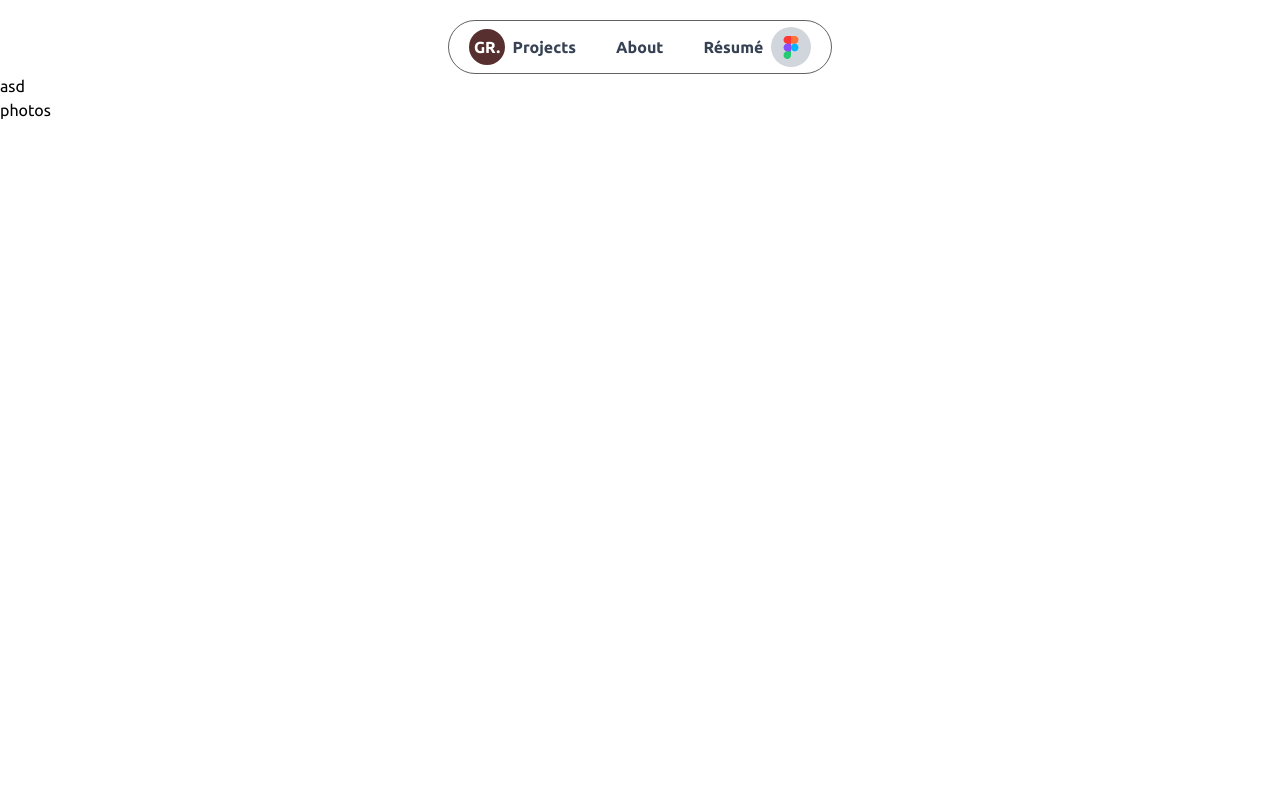
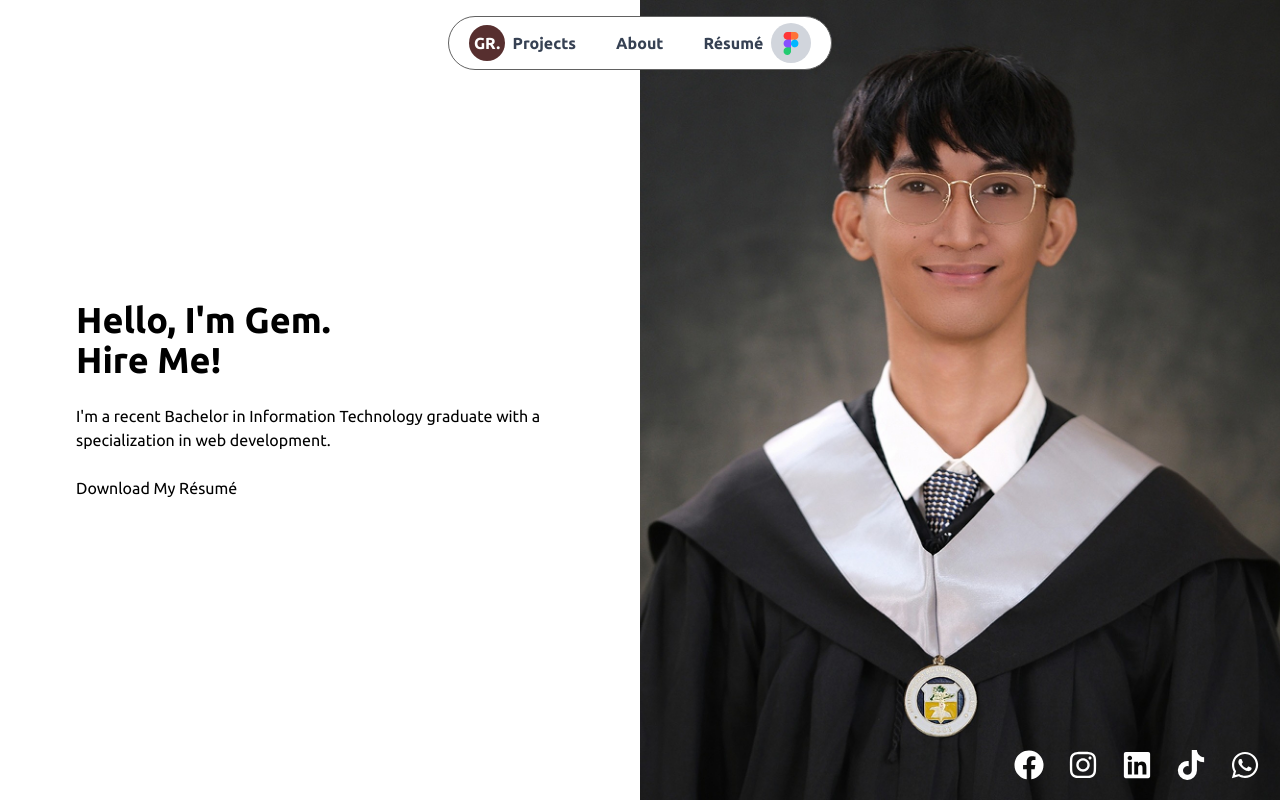
Before and after one commit to gemrey13/gemrey13.github.io, a React (Vite) app: page / in a window 1280 px wide. Shown: the top 800 px of the page. Built offline with nearby package versions, Linux system fonts and the light colour scheme; a web font is replaced by a local one.

Commit message:
updated hero section

```diff
--- a/src/components/Home/HeroSection.tsx
+++ b/src/components/Home/HeroSection.tsx
@@ -1,8 +1,34 @@
+import GradPic from "../../assets/photos/Gem Grad Pic.png";
+import { FaFacebook, FaInstagram, FaLinkedin, FaTiktok, FaWhatsapp } from "react-icons/fa";
+
 const HeroSection = () => {
   return (
-    <section>
-      <div>asd</div>
-      <div>photos</div>
+    <section className="grid md:grid-cols-2 min-h-screen">
+      {/* Text Section */}
+      <div className="h-[30vh] md:h-auto flex flex-col justify-center space-y-6 px-8 m-6 md:m-11">
+        <h1 className="text-4xl font-bold">
+          Hello, I'm Gem. <br /> Hire Me!
+        </h1>
+        <p>
+          I'm a recent Bachelor in Information Technology graduate with a specialization in web
+          development.
+        </p>
+        <p>Download My Résumé</p>
+      </div>
+
+      {/* Image Section */}
+      <div className="h-[70vh] md:h-screen relative overflow-hidden">
+        <img src={GradPic} alt="Gem graduation" className="h-full w-full object-cover" />
+
+        {/* Social Icons */}
+        <div className="absolute bottom-5 right-5 flex space-x-6 text-white text-2xl md:text-3xl">
+          <FaFacebook />
+          <FaInstagram />
+          <FaLinkedin />
+          <FaTiktok />
+          <FaWhatsapp />
+        </div>
+      </div>
     </section>
   );
 };
--- a/src/components/ui/Navbar.tsx
+++ b/src/components/ui/Navbar.tsx
@@ -3,7 +3,7 @@ import FigmaIcon from "../../assets/icon/Figma Icon.png"
 
 const Navbar = () => {
   return (
-    <nav className="sticky top-0 mt-5 z-50 w-[30%] mx-auto rounded-full border-secondary border font-semibold">
+    <nav className="fixed top-4 left-1/2 transform -translate-x-1/2 z-50 w-[30%] rounded-full border border-secondary bg-white font-semibold">
       <div className="flex justify-between mx-5 items-center h-11 my-1">
         <Link to="/" className="rounded-full bg-[#572F2F] h-9 w-9 text-white  flex items-center justify-center">
           GR.
--- a/src/pages/Home.tsx
+++ b/src/pages/Home.tsx
@@ -2,9 +2,13 @@ import HeroSection from "../components/Home/HeroSection"
 
 const Home = () => {
   return (
-    <div>
-      <HeroSection/>
+    <>
+      <HeroSection />
+      <HeroSection />
+
+    <div className="mx-11">
     </div>
+    </>
   )
 }
 
```
Also changed, not shown: src/assets/photos/Gem Grad Pic.png (added).
